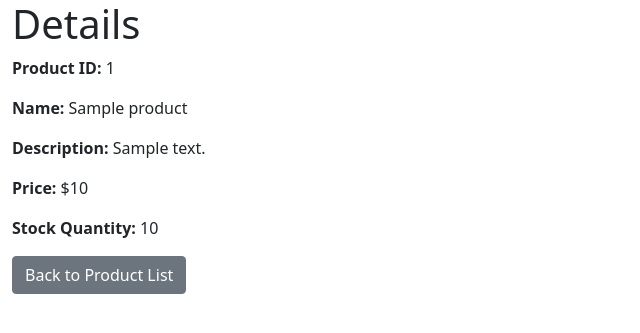
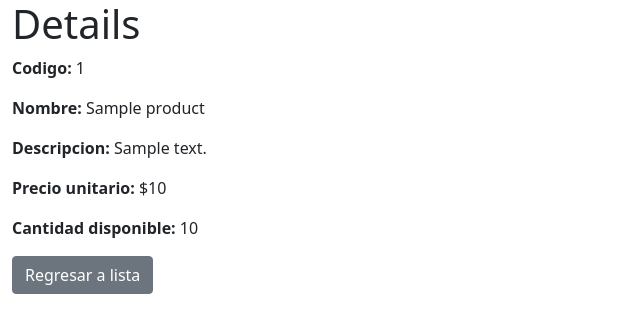
Before and after one commit to Danavarro19/sed_poc, a Python web app: template view/templates/product/detail.html in a window 1280 px wide. Shown: the top 333 px of the page, without its empty margins (0-640 px from the left). Run offline with Jinja, Linux system fonts and the light colour scheme; the template is opened without the code that fills it: most values are stand-ins (such as "Sample title", 1, 10 or a date in 2020).

Commit message:
Asigna roles a acciones

```diff
--- a/controller/product.py
+++ b/controller/product.py
@@ -14,7 +14,7 @@ def products(request):
             data = product_service.get_products()
         return Response.render(request, template_name=template, context={'products': data})
     if request.method == "POST":
-        if not request.user.is_admin:
+        if not request.user.is_super:
             return Response.redirect('/products')  # sustituir por unauthorized
 
         product_service.add_product(request.form_data)
@@ -23,7 +23,7 @@ def products(request):
 
 @requires_authentication
 def new_product(request):
-    if not request.user.is_admin:
+    if not request.user.is_super:
         return Response.redirect('/products')  # sustituir por unauthorized
 
     return Response.render(
@@ -48,7 +48,7 @@ def get_product(request, key):
 
 @requires_authentication
 def delete_product(request, key):
-    if request.user.is_admin:
+    if request.user.is_super:
         product_service.delete_product(key)
 
     return Response.redirect('/products')  # sustitui por unauthorized
--- a/view/templates/product/detail.html
+++ b/view/templates/product/detail.html
@@ -4,21 +4,26 @@
 {% block content %}
     <h1>Details</h1>
     <div class="product-details">
-        <p><strong>Product ID:</strong> {{ product.product_id }}</p>
-        <p><strong>Name:</strong> {{ product.name }}</p>
-        <p><strong>Description:</strong> {{ product.description }}</p>
-        <p><strong>Price:</strong> ${{ product.price }}</p>
-        <p><strong>Stock Quantity:</strong> {{ product.stock_quantity }}</p>
+        <p><strong>Codigo:</strong> {{ product.product_id }}</p>
+        <p><strong>Nombre:</strong> {{ product.name }}</p>
+        <p><strong>Descripcion:</strong> {{ product.description }}</p>
+        <p><strong>Precio unitario:</strong> ${{ product.price }}</p>
+        <p><strong>Cantidad disponible:</strong> {{ product.stock_quantity }}</p>
     </div>
     <div class="d-flex flex-row">
         <div class="me-2">
-            <a href="/products" class="btn btn-secondary">Back to Product List</a>
+            <a href="/products" class="btn btn-secondary">Regresar a lista</a>
         </div>
+        {% if user.is_admin %}
+            <div class="me-2">
+                <a href="/products/{{ product.product_id }}/update" class="btn btn-warning">Editar</a>
+            </div>
+        {% endif %}
 
-        {% if user.is_admin %}
-            <div>
+        {% if user.is_super%}
+            <div class="me-2">
                 <form action="/products/{{ product.product_id }}/delete" method="POST">
-                    <button type="submit" onclick="return confirm('Are you sure you want to delete this product?');" class="btn btn-danger">Delete Product</button>
+                    <button type="submit" onclick="return confirm('Seguro que desea eliminar el producto?');" class="btn btn-danger">Borrar</button>
                 </form>
             </div>
         {% endif %}
```
Also changed, not shown: controller/user.py (+13 -4 lines), view/templates/product/products.html (+1 -6 lines).
